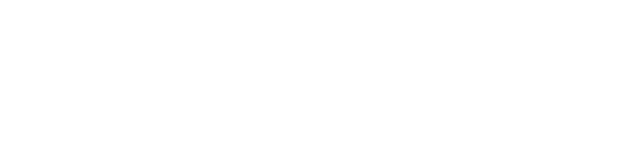
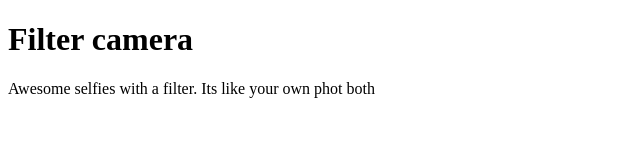
Before and after one commit to oreillyross/filter-cam, a plain HTML site: page index.html in a window 1280 px wide. Shown: the whole page, without its empty margins (0-640 px from the left). Drawn offline with Linux system fonts and the light colour scheme.

Commit message:
add header

```diff
--- a/index.html
+++ b/index.html
@@ -7,6 +7,8 @@
     <title>Filter Camera for fun</title>
 </head>
 <body>
+    <h1>Filter camera</h1>
+    <p>Awesome selfies with a filter. Its like your own phot both</p>
     <script src="camera.js"></script>
 </body>
 </html>
```
